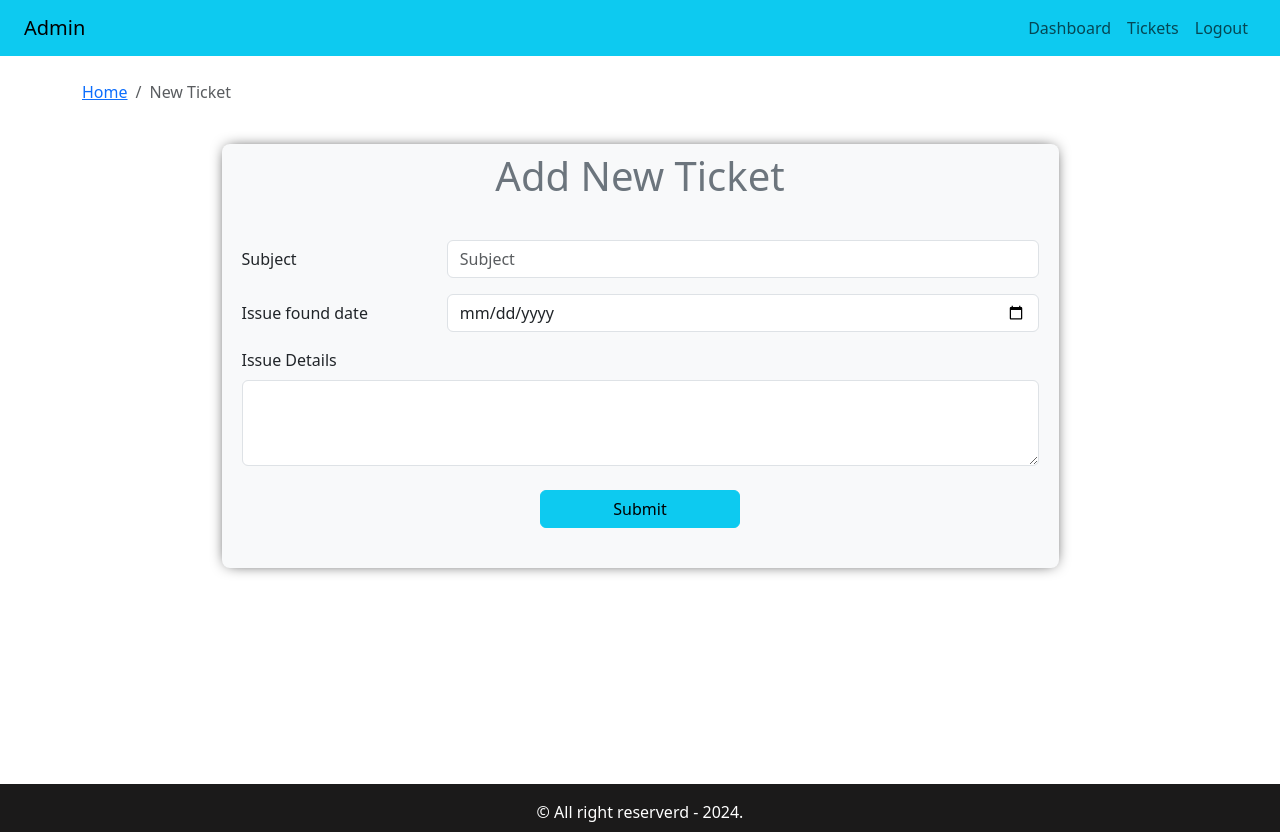
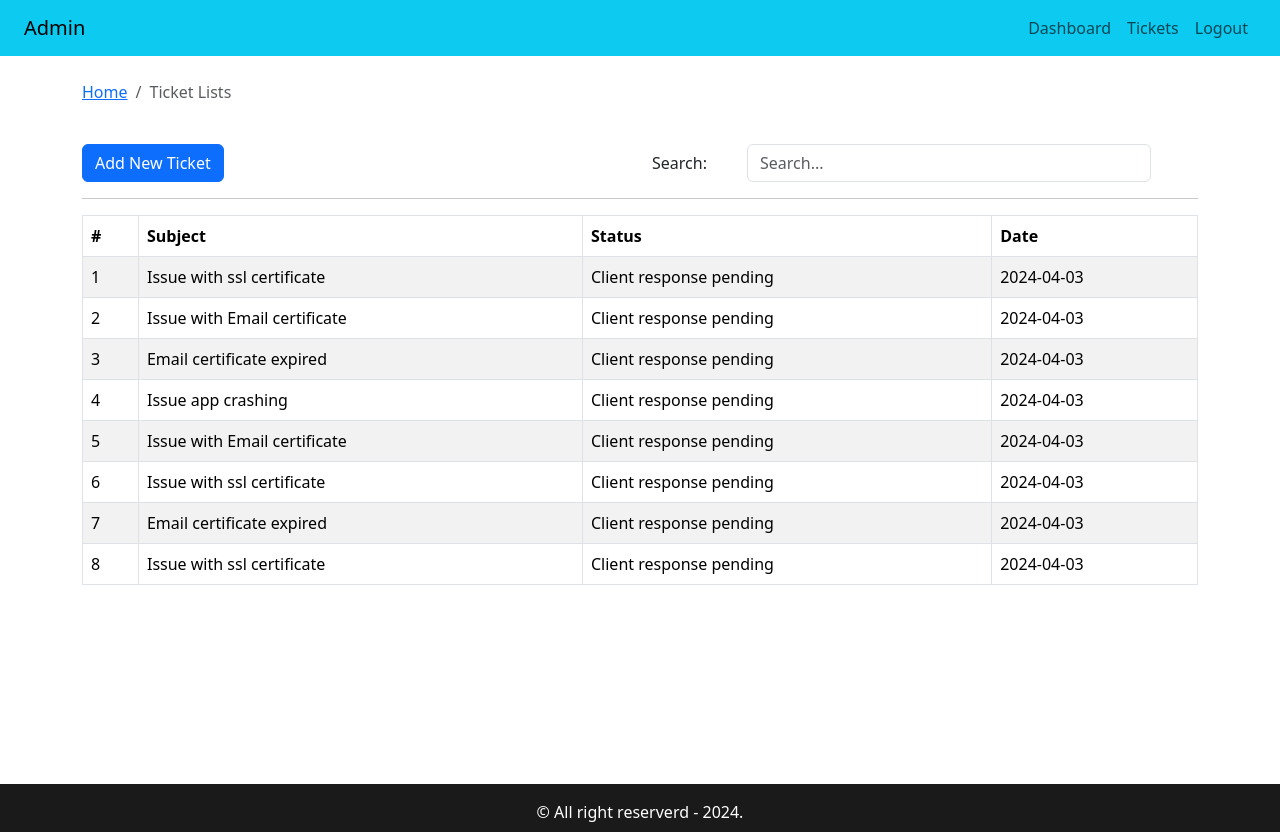
Before and after one commit to Prajakta-20/crm-user-data, a React (Create React App) app in the folder user-data-management/: page / in a window 1280 px wide. Built offline with nearby package versions, Linux system fonts and the light colour scheme.

Commit message:
Added ticket lists page

```diff
--- a/user-data-management/src/App.js
+++ b/user-data-management/src/App.js
@@ -1,9 +1,10 @@
 import "./App.css";
 import { DefaultLayout } from "./layout/DefaultLayout";
+import { TicketListing } from "./page/ticket-listing/TicketListing";
 // import {Button} from 'react-bootstrap';
 // import { Dashboard } from "./page/dashboard/Dashboard";
 // import { EntryPage } from "./page/entry/EntryPage";
-import { AddTicket } from "./page/new-ticket/AddTicket";
+// import { AddTicket } from "./page/new-ticket/AddTicket";
 
 function App() {
   return (
@@ -11,7 +12,8 @@
       {/* <EntryPage></EntryPage> */}
       <DefaultLayout>
         {/* <Dashboard /> */}
-        <AddTicket />
+        {/* <AddTicket /> */}
+        <TicketListing />
       </DefaultLayout>
     </div>
   );
--- a/user-data-management/src/assets/data/dummy-ticket.json
+++ b/user-data-management/src/assets/data/dummy-ticket.json
@@ -1,49 +1,49 @@
 [
     {
         "id": 1,
-        "subject": "ssl issue",
+        "subject": "Issue with ssl certificate",
         "status": "Client response pending",
         "addedAt": "2024-04-03"
     },
     {
         "id": 2,
-        "subject": "ssl issue",
+        "subject": "Issue with Email certificate",
         "status": "Client response pending",
         "addedAt": "2024-04-03"
     },
     {
         "id": 3,
-        "subject": "ssl issue",
+        "subject": "Email certificate expired",
         "status": "Client response pending",
         "addedAt": "2024-04-03"
     },
     {
         "id": 4,
-        "subject": "ssl issue",
+        "subject": "Issue app crashing",
         "status": "Client response pending",
         "addedAt": "2024-04-03"
     },
     {
         "id": 5,
-        "subject": "ssl issue",
+        "subject": "Issue with Email certificate",
         "status": "Client response pending",
         "addedAt": "2024-04-03"
     },
     {
         "id": 6,
-        "subject": "ssl issue",
+        "subject": "Issue with ssl certificate",
         "status": "Client response pending",
         "addedAt": "2024-04-03"
     },
     {
         "id": 7,
-        "subject": "ssl issue",
+        "subject": "Email certificate expired",
         "status": "Client response pending",
         "addedAt": "2024-04-03"
     },
     {
         "id": 8,
-        "subject": "ssl issue",
+        "subject": "Issue with ssl certificate",
         "status": "Client response pending",
         "addedAt": "2024-04-03"
     }
--- /dev/null
+++ b/user-data-management/src/components/search-form/SearchForm.js
@@ -0,0 +1,35 @@
+import React from "react";
+import { Form, Row, Col } from "react-bootstrap";
+import PropTypes from "prop-types";
+
+export const SearchForm = ({ handleOnChange, str }) => {
+  console.log(str);
+
+  return (
+    <div>
+      <Form>
+        <Form.Group as={Row}>
+          <Form.Label column sm={2}>
+            Search:{" "}
+          </Form.Label>
+          <Col sm="9">
+            <Form.Control
+              name="searchStr"
+              onChange={handleOnChange}
+              value={str}
+              placeholder="Search..."
+            />
+          </Col>
+        </Form.Group>
+      </Form>
+    </div>
+  );
+};
+
+SearchForm.propTypes = {
+  handleOnChange: PropTypes.func.isRequired,
+  // handleOnSubmit: PropTypes.func.isRequired,
+  // formSwitcher: PropTypes.func.isRequired,
+  str: PropTypes.string.isRequired,
+  // pass: PropTypes.string.isRequired,
+};
--- a/user-data-management/src/components/ticket-table/TicketTable.js
+++ b/user-data-management/src/components/ticket-table/TicketTable.js
@@ -1,7 +1,9 @@
 import React from "react";
 import { Table } from "react-bootstrap";
+import PropTypes from "prop-types";
 
 export const TicketTable = ({ tickets }) => {
+  // if (!tickets.length)
   return (
     <Table striped bordered hover>
       <thead>
@@ -34,3 +36,7 @@
     </Table>
   );
 };
+
+TicketTable.propTypes = {
+  tickets: PropTypes.array.isRequired,
+};
--- a/user-data-management/src/page/new-ticket/AddTicket.js
+++ b/user-data-management/src/page/new-ticket/AddTicket.js
@@ -2,7 +2,7 @@
 import { Container, Row, Col } from "react-bootstrap";
 import { Breadcrupb } from "../../components/breadcrumb/Breadcrupb";
 import { AddTicketForm } from "../../components/add-ticket-form/AddTicketForm";
-import { shortText } from "../../utils/Validation";
+// import { shortText } from "../../utils/Validation";
 
 const initialFrmData = {
   subject: "",
@@ -10,17 +10,10 @@
   details: "",
 };
 
-const initialFrmError = {
-  subject: false,
-  issueDate: false,
-  details: false,
-};
-
 export const AddTicket = () => {
   const [frmData, setFrmData] = useState(initialFrmData);
-  const [frmDataError, setFrmDataError] = useState(initialFrmError);
 
-  useEffect(() => {}, [frmData, frmDataError]);
+  useEffect(() => {}, [frmData]);
 
   const handleOnChange = (e) => {
     const { name, value } = e.target;
@@ -34,16 +27,6 @@
 
   const handleOnSubmit = async (e) => {
     e.preventDefault();
-
-    setFrmDataError(initialFrmError);
-
-    const isSubjectValid = await shortText(frmData.subject);
-
-    setFrmDataError({
-      ...initialFrmError,
-      subject: !isSubjectValid,
-    });
-
     console.log("Form submit request received");
   };
 
@@ -61,7 +44,6 @@
             handleOnChange={handleOnChange}
             handleOnSubmit={handleOnSubmit}
             frmDt={frmData}
-            frmDataError={frmDataError}
           />
         </Col>
       </Row>
--- /dev/null
+++ b/user-data-management/src/page/ticket-listing/TicketListing.js
@@ -0,0 +1,56 @@
+import React, { useState, useEffect } from "react";
+import { Container, Row, Col, Button } from "react-bootstrap";
+import { Breadcrupb } from "../../components/breadcrumb/Breadcrupb";
+import { SearchForm } from "../../components/search-form/SearchForm";
+import { TicketTable } from "../../components/ticket-table/TicketTable";
+import tickets from "../../assets/data/dummy-ticket.json";
+
+export const TicketListing = () => {
+  const [str, setStr] = useState("");
+
+  const [dispTicket, setDispTicket] = useState(tickets);
+  useEffect(() => {}, [str, dispTicket]);
+
+  const handleOnChange = (e) => {
+    const { value } = e.target;
+    console.log(value);
+    setStr(value);
+    searchTicket(value);
+    // console.log(e.target);
+  };
+
+  const searchTicket = (sttr) => {
+    const displayTicket = tickets.filter((row) =>
+      row.subject.toLowerCase().includes(sttr.toLowerCase())
+    );
+
+    console.log(displayTicket);
+
+    setDispTicket(displayTicket);
+  };
+
+  return (
+    <Container>
+      <Row>
+        <Col>
+          <Breadcrupb page="Ticket Lists" />
+        </Col>
+      </Row>
+      <Row className="mt-4">
+        <Col>
+          <Button variant="primary">Add New Ticket</Button>
+        </Col>
+        <Col className="text-right">
+          <SearchForm handleOnChange={handleOnChange} str={str} />
+        </Col>
+      </Row>
+      <hr />
+
+      <Row>
+        <Col>
+          <TicketTable tickets={dispTicket} />
+        </Col>
+      </Row>
+    </Container>
+  );
+};
```
